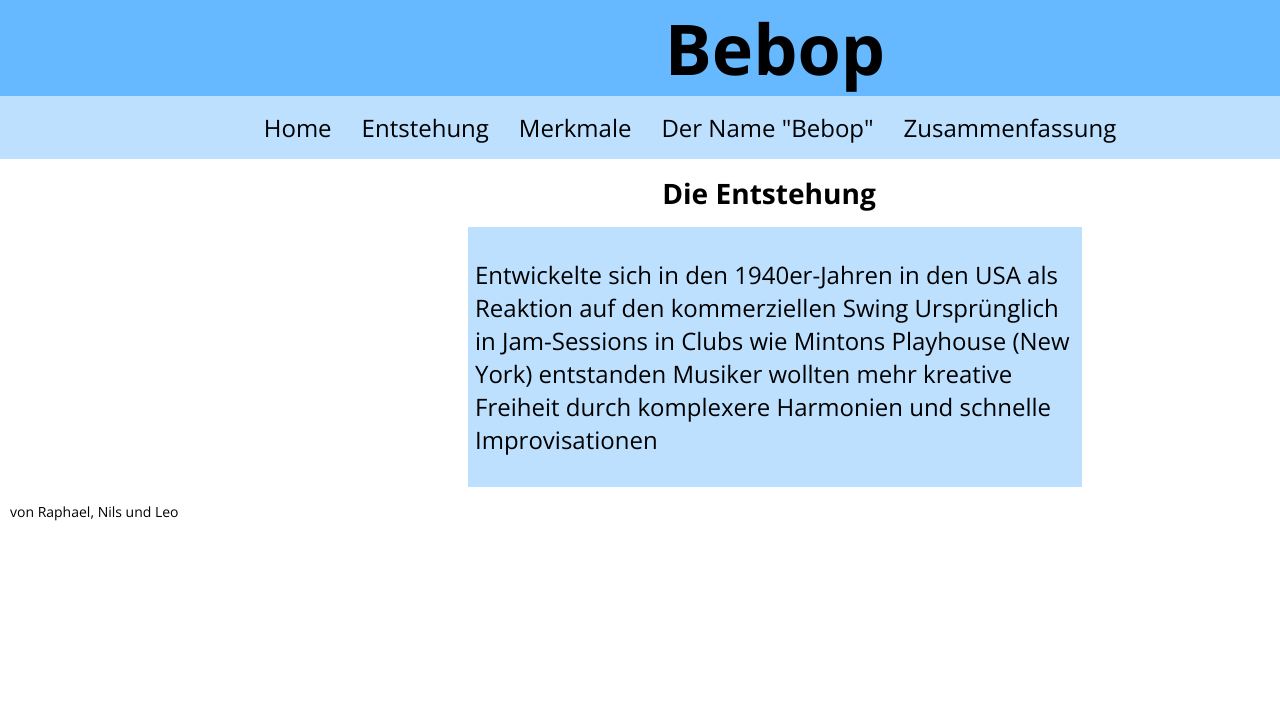
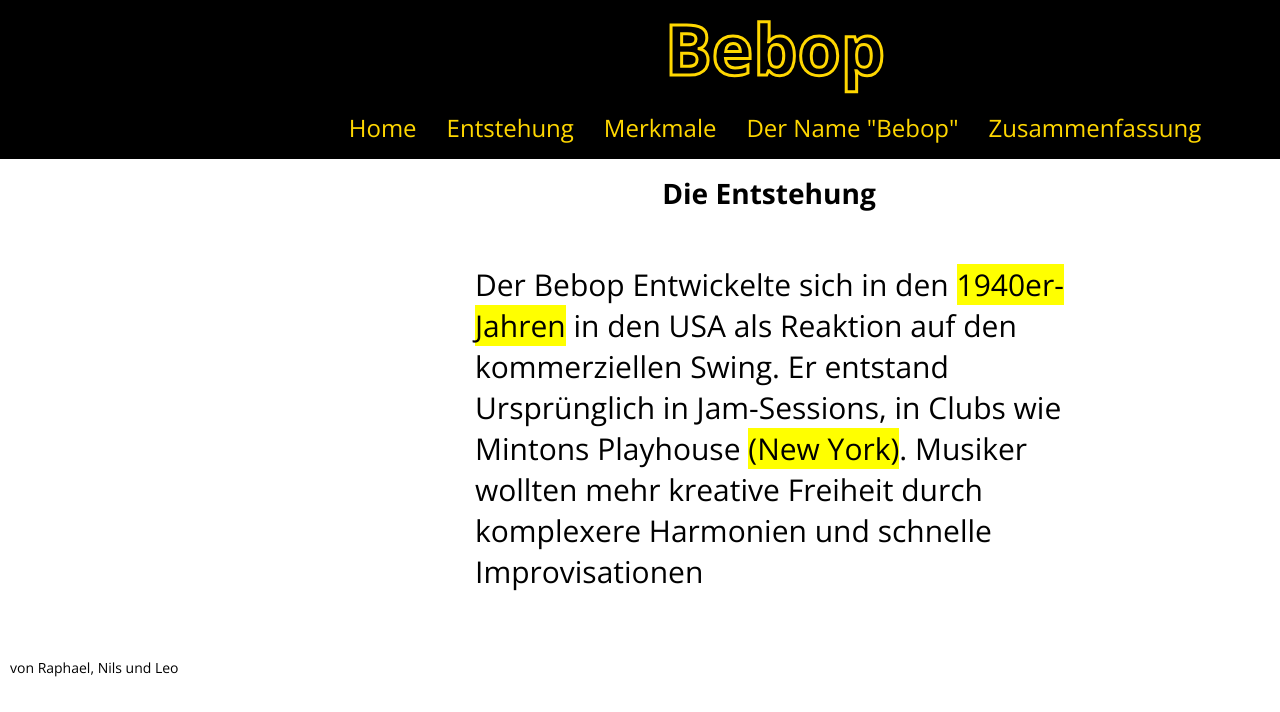
Before and after one commit to LeoCodeX7/Bebop, a plain HTML site: page entstehung.html in a window 1280 px wide. Shown: the top 712 px of the page. Drawn offline with nearby package versions, Linux system fonts and the light colour scheme; a script that the page names is missing; a web font is replaced by a local one.

Commit message:
Add files via upload

```diff
--- a/entstehung.html
+++ b/entstehung.html
@@ -3,7 +3,7 @@
 <head>
     <meta charset="UTF-8">
     <meta name="viewport" content="width=device-width, initial-scale=1.0">
-    <title>Document</title>
+    <title>Bebop</title>
     <link rel="stylesheet" href="style.css">
     <link rel="preconnect" href="https://fonts.googleapis.com">
     <link rel="preconnect" href="https://fonts.gstatic.com" crossorigin>
@@ -12,6 +12,7 @@
     <link rel="preconnect" href="https://fonts.googleapis.com">
     <link rel="preconnect" href="https://fonts.gstatic.com" crossorigin>
     <link href="https://fonts.googleapis.com/css2?family=Open+Sans:ital,wght@0,300..800;1,300..800&display=swap" rel="stylesheet">
+    <link rel="icon" type="image/jpeg" href="images/favicon.png">
 </head>
 <body>
     <div id="Beboph1"><h1 >Bebop</h1></div>
@@ -30,8 +31,8 @@
         <h3 id="h31">Die Entstehung</h3>
 
         <div class="text">
-            <p>Entwickelte sich in den 1940er-Jahren in den USA als Reaktion auf den kommerziellen Swing
-                Ursprünglich in Jam-Sessions in Clubs wie Mintons Playhouse (New York) entstanden
+            <p>Der Bebop Entwickelte sich in den <mark>1940er-Jahren</mark> in den USA als Reaktion auf den kommerziellen Swing. Er entstand
+                Ursprünglich in Jam-Sessions, in Clubs wie Mintons Playhouse <mark>(New York)</mark>.
                 Musiker wollten mehr kreative Freiheit durch komplexere Harmonien und schnelle Improvisationen</p>
         </div>
 
--- a/style.css
+++ b/style.css
@@ -6,6 +6,7 @@ body{
     min-width: 1550px;
     max-width: 1000000000000px;
     height: 1339px;
+
 }
 #nu{
     text-decoration: none;
@@ -37,29 +38,28 @@ body{
     height:100px;
 }
 hr{
-
     margin: 5px;
     padding: 0px;
-
     color: hsl(0, 0%, 81%);
 }
 .navbar{
     position: relative;
-
     display:flex;
     justify-content: center;
-    background-color: hsl(208, 100%, 87%);
+    background-color: hsl(0, 0%, 0%);
 }
 #Beboph1 h1{
+    color: black;
     text-align: center;
     font-size: 70px;
     margin: 0;
     padding: 0;
-    background-color: hsl(208, 100%, 70%);
+    background-color: hsl(0, 0%, 0%);
+    -webkit-text-stroke: 3px gold;
 }
 .navbar ul{
-    background-color: hsl(208, 100%, 87%);
-    transform: translateX(-85px);
+    background-color: hsl(0, 0%, 0%);
+
     list-style-type: none;
     margin: 0px;
     padding: 0px;
@@ -67,25 +67,26 @@ hr{
 
 }
 .navbar a{
-    color:rgb(0, 0, 0);
+    color:gold;
     text-decoration: none;
     padding: 15px;
     display: block;
     text-align: center;
     margin: 0px;
+    background-color: black;
 }
 .navbar a:hover{
-    background-color: hsl(208, 100%, 81%);
-    box-shadow: 0px 0px 5px hsl(0, 0%, 100%);
-    transition: ease-in 0.2s;
+    background-color: hsl(51, 42%, 50%);
+    transition: ease-in 0.25s;
     transition: linear-gradient(to right, hsl(0, 0%, 100%), hsl(0, 0%, 80%) );
 }
 .navbar li{
     float: left;
 }
 main{
-    margin: 15px;
-
+    margin: 0px;
+    margin-top:0px;
+    padding-top: 15px;
 }
 .box{
     width: 500px;
@@ -202,6 +203,7 @@ main{
     margin-top: 30%;
     margin: 10px;
 
+
 }
 #Muusiker{
     margin-left:auto;
@@ -212,6 +214,6 @@ main{
     width: 600px;
     margin-right: auto;
     margin-left: auto;
-    background-color: hsl(208, 100%, 87%);
     padding: 7px ;
+    font-size: 30px;
 }
```
Also changed, not shown: Merkmale.html (+2 -2 lines), NameBebop.html (+2 -1 lines), index.html (+4 -4 lines), zusammenfassung.html (+2 -1 lines), images/favicon.png (added).
